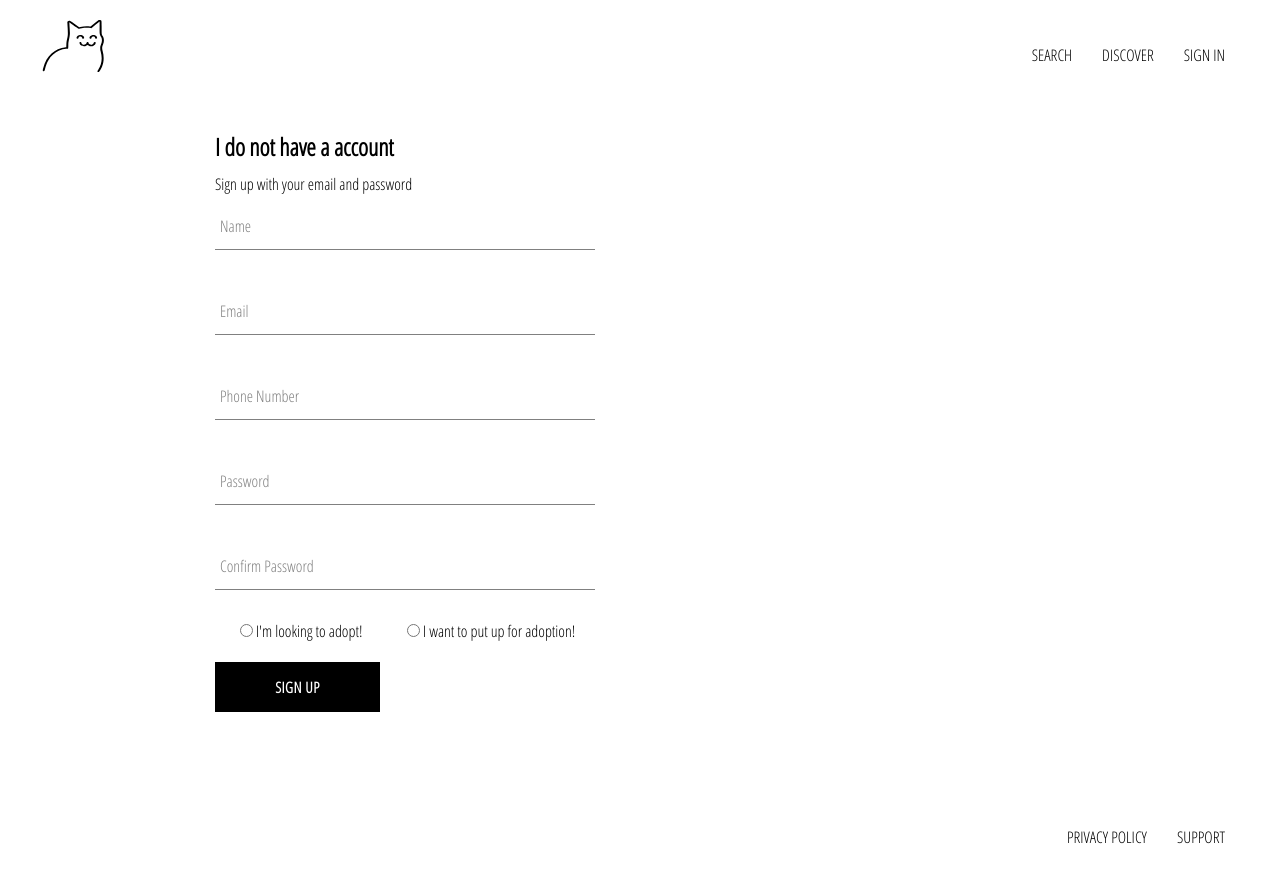
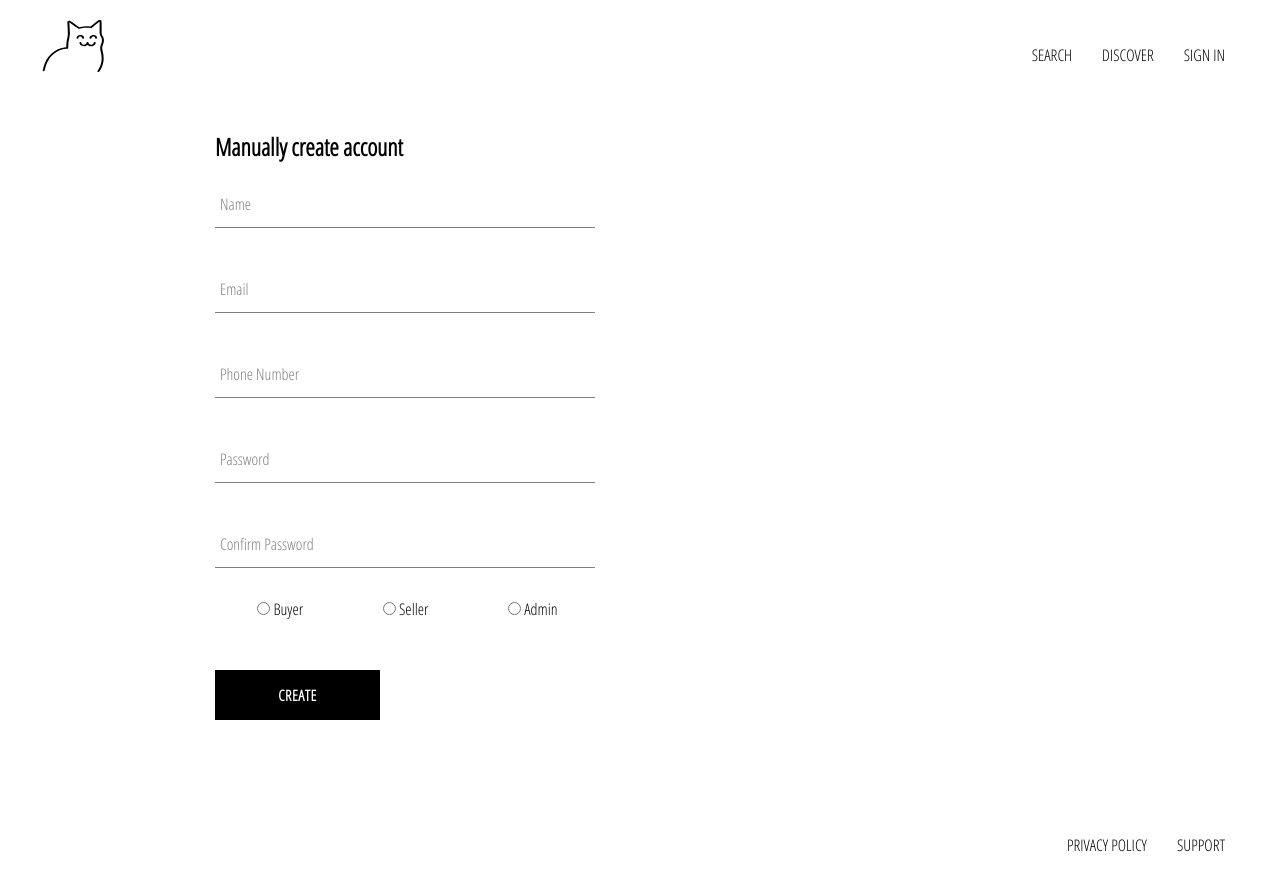
Before and after one commit to catalinagutierrez/project-front-end, a React (Create React App) app: page /createAccount in a window 1280 px wide. Shown: the top 890 px of the page. Built offline with nearby package versions, Linux system fonts and the light colour scheme; no server answers.

Commit message:
Added ability to create other accounts from admin account.

```diff
--- a/src/components/sign-up/sign-up.jsx
+++ b/src/components/sign-up/sign-up.jsx
@@ -1,6 +1,8 @@
 import React, { useState } from "react";
 import { useDispatch } from "react-redux";
 import { useNavigate } from "react-router-dom";
+
+import UserService from "../../services/user-service";
 
 import FormInput from "../form-input/form-input";
 import Button from "../button/button";
@@ -9,7 +11,7 @@ import { signUp } from "../../redux/user/user.actions";
 
 import "./sign-up.styles.scss";
 
-const SignUp = () => {
+const SignUp = ({ adminSignUp }) => {
   const dispatch = useDispatch();
   let navigate = useNavigate();
   const [error, setError] = useState({});
@@ -111,12 +113,25 @@ const SignUp = () => {
     event.preventDefault();
 
     if (validate()) {
+      if (adminSignUp) {
+        const existingUser = await UserService.findUserByEmail(
+          userCredentials.email
+        );
+        if (!existingUser) {
+          await UserService.createUser(userCredentials);
+          navigate("/home");
+        } else {
+          let errors = { email: "Email already in use." };
+          setError(errors);
+        }
+      } else {
         try {
           await signUp(dispatch, userCredentials);
           navigate("/home");
         } catch (error) {
           let errors = { email: "Email already in use." };
           setError(errors);
+        }
       }
     }
   };
@@ -128,12 +143,18 @@ const SignUp = () => {
 
   return (
     <div className="wd-sign-up">
+      {adminSignUp ? (
+        <div>
+          <h2 className="wd-sign-up-title">Manually create account</h2>
+        </div>
+      ) : (
         <div>
           <h2 className="wd-sign-up-title">I do not have a account</h2>
           <span className="wd-sign-up-span">
             Sign up with your email and password
           </span>
         </div>
+      )}
       <form onSubmit={handleSubmit}>
         <FormInput
           type="text"
@@ -175,6 +196,40 @@ const SignUp = () => {
           label="Confirm Password"
           error={error.confirmPassword}
         />
+        {adminSignUp ? (
+          <div className="wd-radio-buttons-row">
+            <div>
+              <input
+                type="radio"
+                name="type"
+                value="buyer"
+                onChange={handleChange}
+                error={error.type}
+              />
+              Buyer
+            </div>
+            <div>
+              <input
+                type="radio"
+                name="type"
+                value="seller"
+                onChange={handleChange}
+                error={error.type}
+              />
+              Seller
+            </div>
+            <div>
+              <input
+                type="radio"
+                name="type"
+                value="admin"
+                onChange={handleChange}
+                error={error.type}
+              />
+              Admin
+            </div>
+          </div>
+        ) : (
           <div className="wd-radio-buttons-row">
             <div>
               <input
@@ -197,8 +252,11 @@ const SignUp = () => {
               I want to put up for adoption!
             </div>
           </div>
+        )}
         <div className="wd-warning">{error.type}</div>
-        <Button onClick={handleSubmit}>SIGN UP</Button>
+        <Button onClick={handleSubmit}>
+          {adminSignUp ? "CREATE" : "SIGN UP"}
+        </Button>
       </form>
     </div>
   );
--- a/src/components/sign-up/sign-up.styles.scss
+++ b/src/components/sign-up/sign-up.styles.scss
@@ -19,6 +19,7 @@
 .wd-radio-buttons-row{
   display: flex;
   justify-content: space-between;
+  margin-bottom: 30px;
 
 
   div {
--- a/src/pages/create-account/create-account.jsx
+++ b/src/pages/create-account/create-account.jsx
@@ -5,7 +5,7 @@ import SignUp from "../../components/sign-up/sign-up";
 const CreateAccountPage = () => {
   return (
     <div className="wd-sign-in-and-sign-up">
-      <SignUp admin={true} />
+      <SignUp adminSignUp={true} />
     </div>
   );
 };
```
Lines whose indentation alone changed are shown as unchanged.
